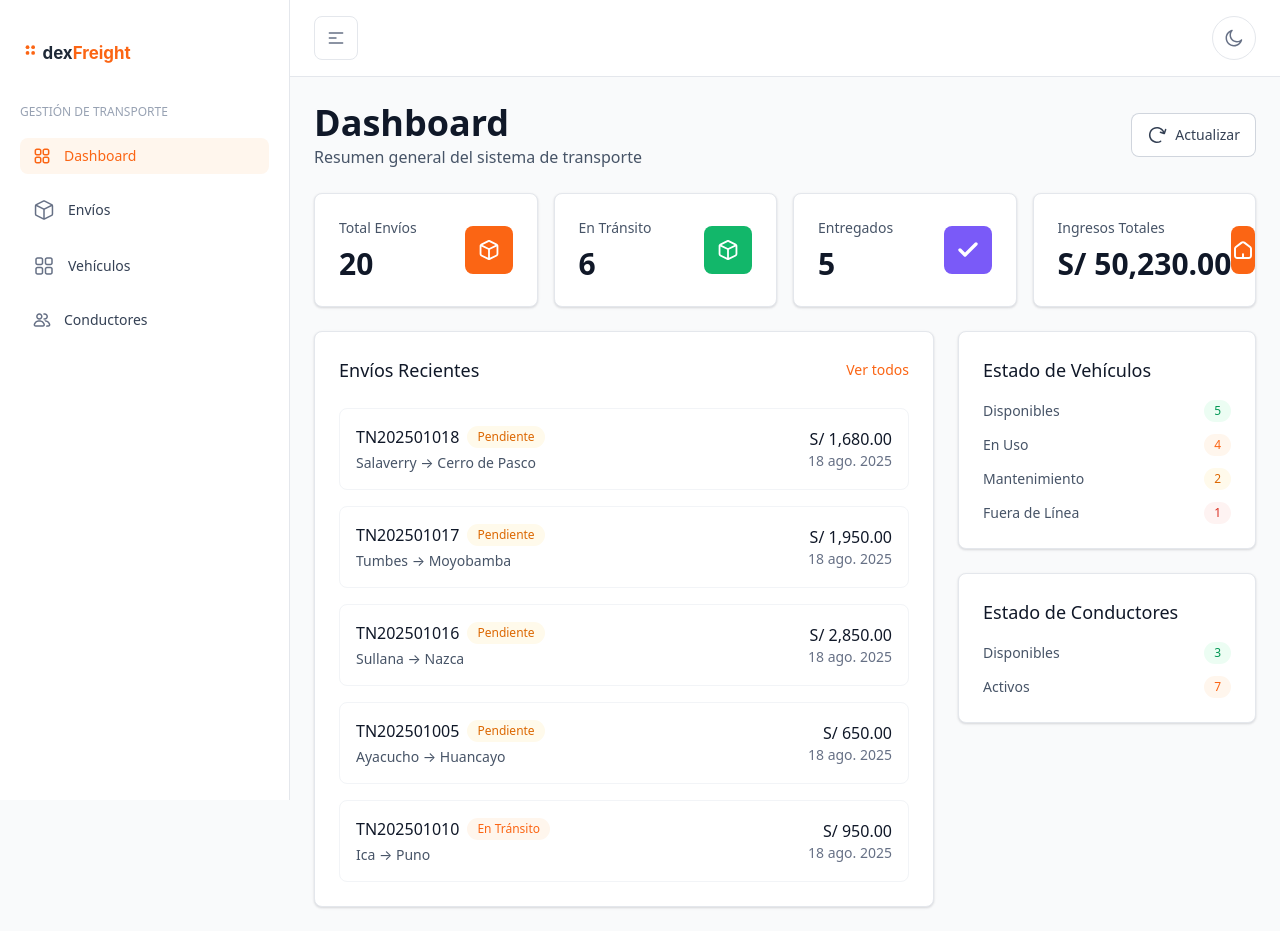
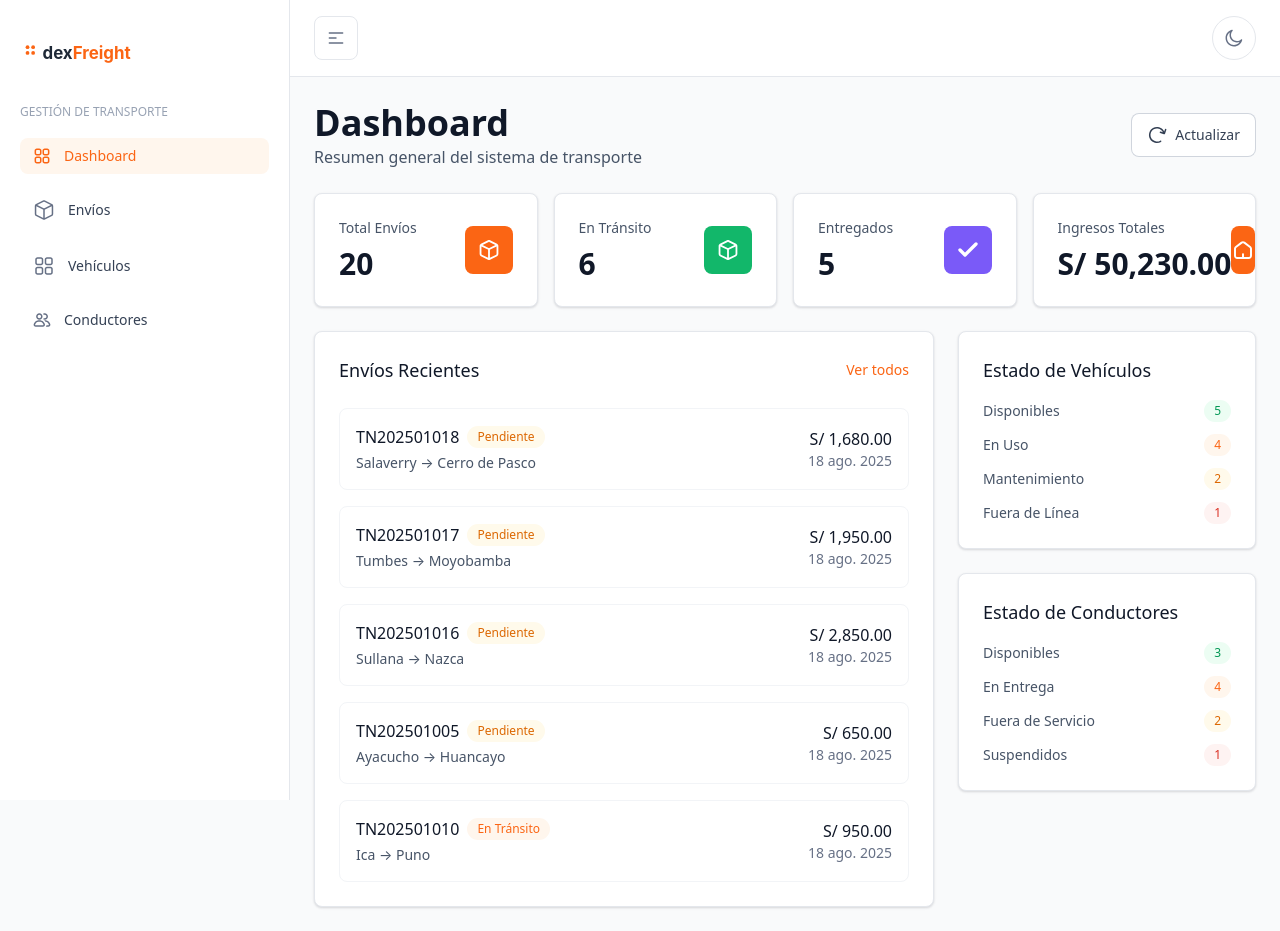
Before and after one commit to JoseManuelPR/dexfreight-front, a Vue app: page / in a window 1280 px wide. Built offline with nearby package versions, Linux system fonts and the light colour scheme.

Commit message:
Update dashboard to reflect driver status

```diff
--- a/src/pages/Dashboard.vue
+++ b/src/pages/Dashboard.vue
@@ -157,9 +157,21 @@
                 </Badge>
               </div>
               <div class="flex items-center justify-between">
-                <span class="text-sm text-gray-600 dark:text-gray-400">Activos</span>
+                <span class="text-sm text-gray-600 dark:text-gray-400">En Entrega</span>
                 <Badge color="primary" variant="light" size="sm">
-                  {{ activeDrivers }}
+                  {{ driversStore.driversOnDelivery.length }}
+                </Badge>
+              </div>
+              <div class="flex items-center justify-between">
+                <span class="text-sm text-gray-600 dark:text-gray-400">Fuera de Servicio</span>
+                <Badge color="warning" variant="light" size="sm">
+                  {{ driversStore.driversOffDuty.length }}
+                </Badge>
+              </div>
+              <div class="flex items-center justify-between">
+                <span class="text-sm text-gray-600 dark:text-gray-400">Suspendidos</span>
+                <Badge color="error" variant="light" size="sm">
+                  {{ driversStore.driversSuspended.length }}
                 </Badge>
               </div>
             </div>
@@ -217,7 +229,7 @@ const recentShipments = computed(() =>
     .slice(0, 5)
 )
 
-const activeDrivers = computed(() => driversStore.activeDrivers.length)
+
 
 function getStatusColor(status: string) {
   const colors: Record<string, string> = {
```
